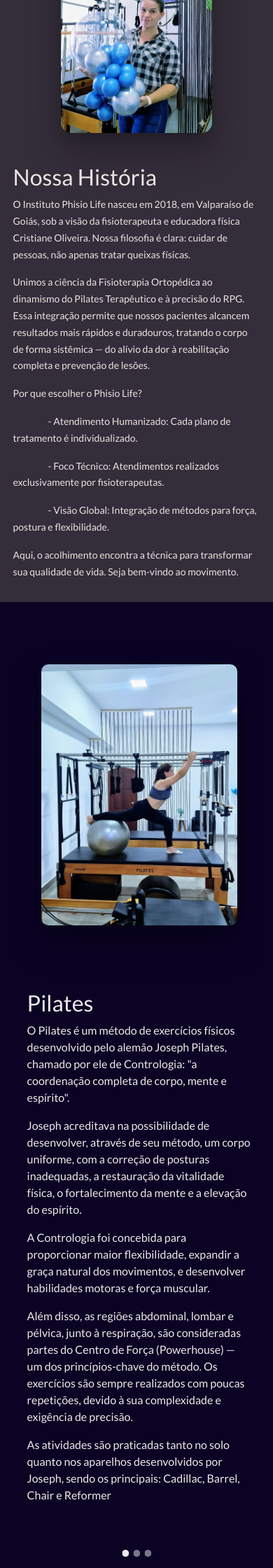
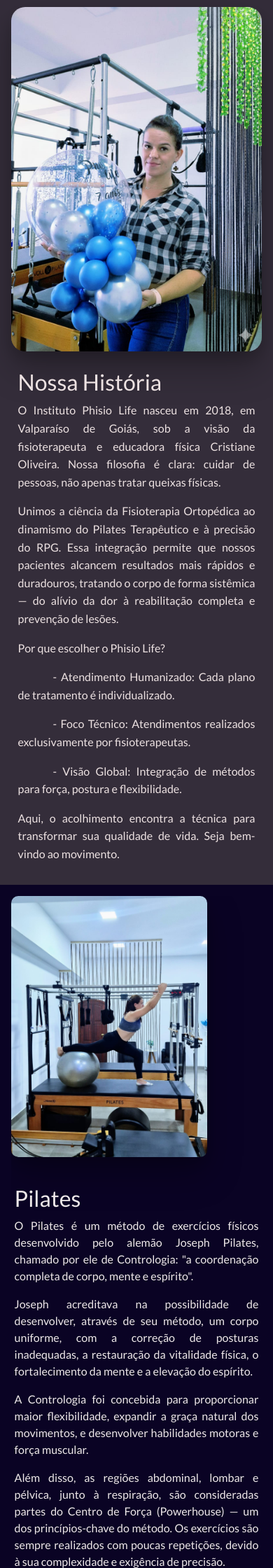
Before and after one commit to luizclaudio2025/Site-phisiolife, a PHP site: page /index.html in a window 390 px wide. Shown: the part 840-3080 px from the top of the page at 70% size. Run offline with PHP 8.4, Linux system fonts and the light colour scheme; some libraries are stand-ins or nearby versions.

Commit message:
first commit

```diff
--- a/public/css/style.css
+++ b/public/css/style.css
@@ -586,9 +586,9 @@ header h2 {
   left: 50%;
   transform: translateX(-50%);
   margin: 0;
-  min-height: 20px !important;
+}
 
-}
+/* ===== CONTAINER ===== */
 
 .container-carrossel {
   padding: 30px;
@@ -597,22 +597,22 @@ header h2 {
   color: #eee9e9;
 
   height: 500px;
+  min-height: 500px;
+
   text-align: justify;
-  overflow: visible;
+  overflow: hidden;
 }
 
 /* indicadores */
+
 .carousel-indicators li {
   width: 10px;
   height: 10px;
   border-radius: 50%;
   background-color: #eae9ef;
-
 }
 
-.carousel-item active {
-  min-height: 500px;
-}
+/* fundo */
 
 .carrossel {
   background-color: #0a0324;
@@ -620,63 +620,47 @@ header h2 {
   height: 100%;
   padding-bottom: 40px;
   position: relative;
+}
+
+/* bootstrap precisa disso */
+
+.carousel,
+.carousel-inner,
+.carousel-item {
+  height: 100%;
+}
+
+/* texto */
+
+.container-carrossel p {
+  max-width: 100%;
+  overflow-wrap: break-word;
+  word-break: break-word;
+}
+
+
+/* ================= TABLET ================= */
+
+@media (max-width:1040px) {
+
+  .container-carrossel {
+    height: 460px;
+    min-height: 460px;
+  }
 
 }
 
-.carousel-item {
-  width: 100%;
-  padding: 20px;
-  box-sizing: border-box;
-  height: 100%;
-  min-height: 500px;
-  align-items: center;
-  justify-content: center;
 
-}
+/* ================= TABLET PEQUENO ================= */
 
-/* texto dentro do carrossel */
+@media (max-width:750px) {
 
-.container-carrossel p {
-  max-width: 100%;
-  max-height: 100%;
-  overflow-wrap: break-word;
-  word-break: break-word;
-  overflow: visible;
-  text-overflow: ellipsis;
-}
-
-
-
-/*=================TABLET=================*/
-@media (max-width:1040px) {
-
-  /* ===== SOBRE ===== */
-
-  #sobre .row {
-    flex-direction: column;
-    text-align: center;
+  .container-carrossel {
+    height: auto;
+    min-height: 420px;
   }
 
-  #sobre .col-sm-4,
-  #sobre .col-sm-8 {
-    max-width: 100%;
-    flex: 0 0 100%;
-  }
-
-  .container-sobre {
-    padding-left: 40px;
-    padding-right: 40px;
-    height: auto;
-    min-height: 480px;
-  }
-
-  #sobre .img-quemsomos {
-    margin-bottom: 20px;
-    max-width: 60%;
-  }
-
-
-  /* ===== CARROSSEL ===== */
+  /* imagem em cima e texto embaixo */
 
   #carouselServicos .row {
     flex-direction: column;
@@ -689,145 +673,43 @@ header h2 {
     flex: 0 0 100%;
   }
 
-  .container-carrossel {
-    padding: 25px;
-    height: auto;
-    min-height: 500px;
-  }
-
   #carouselServicos img {
     max-width: 280px;
-    /* tamanho da imagem */
     width: 100%;
     height: auto;
     margin-bottom: 20px;
   }
 
-  #carouselServicos .col-sm-4 {
-    display: flex;
-    justify-content: center;
-    align-items: center;
-  }
-
-  /* ===== TEXTO HEADER ===== */
-
-  .texto-header {
-    font-size: 2.5em;
-  }
-
 }
 
-/* ================= TABLET PEQUENO ================= */
 
-@media (max-width:750px) {
 
-  .carousel-item .row {
-    flex-direction: column;
-    text-align: center;
-  }
 
-  .carousel-item .col-sm-4,
-  .carousel-item .col-sm-8 {
-    max-width: 100%;
-    flex: 0 0 100%;
+/* ================= MOBILE ================= */
+
+@media (max-width:480px) {
+
+  .container-carrossel {
+    height: auto;
+    min-height: 380px;
+    padding: 20px;
+    padding-bottom: 70px;
   }
 
 }
 
 
-@media (max-width:760px) {
+/* ================= IPHONE / TELAS PEQUENAS ================= */
 
-  .header-conteudo {
-    grid-template-columns: 1fr;
+@media (max-width:340px) {
+
+  .container-carrossel {
+    height: auto;
+    min-height: 350px;
+    padding: 15px;
+    padding-bottom: 70px;
   }
 
-  .header-texto {
-    margin-top: 40px;
-    padding: 25px;
-  }
-
-  .container-sobre {
-    padding-left: 25px;
-    padding-right: 25px;
-    text-align: left;
-    height: auto;
-    min-height: 400px;
-
-
-  }
-
-  .img-quemsomos {
-    margin-top: 30px;
-  }
-
-  .container-carrossel {
-    padding: 20px;
-    height: 500px;
-  }
-
-}
-
-.container-carrossel {
-  padding-left: 25px;
-  padding-right: 25px;
-  height: 500px;
-  padding: 20px;
-}
-
-.carousel-item {
-  padding-left: 15px;
-  padding-right: 15px;
-}
-
-
-/* ================= CELULAR GRANDE ================= */
-
-@media (max-width:480px) {
-
-  .container-carrossel {
-    height: 460px;
-    padding: 18px;
-    text-align: left;
-    padding-bottom: 60px;
-    min-height: 500px;
-  }
-
-  .carousel-item .col-sm-4,
-  .carousel-item .col-sm-8 {
-    max-width: 100%;
-    flex: 0 0 100%;
-    min-height: 500px;
-  }
-
-  .carousel-item {
-    padding-left: 20px;
-    padding-right: 12px;
-
-  }
-
-}
-
-.texto-header {
-  font-size: 1.9em;
-}
-
-.texto-header-baixo {
-  font-size: 14px;
-}
-
-.container-sobre {
-  padding-left: 18px;
-  padding-right: 18px;
-  font-size: 14px;
-  line-height: 1.7;
-  height: auto;
-  min-height: 300px;
-
-}
-
-.img-quemsomos {
-  margin-top: 25px;
-  border-radius: 15px;
 }
 
 /* ================= GALERIA  ================= */
```
